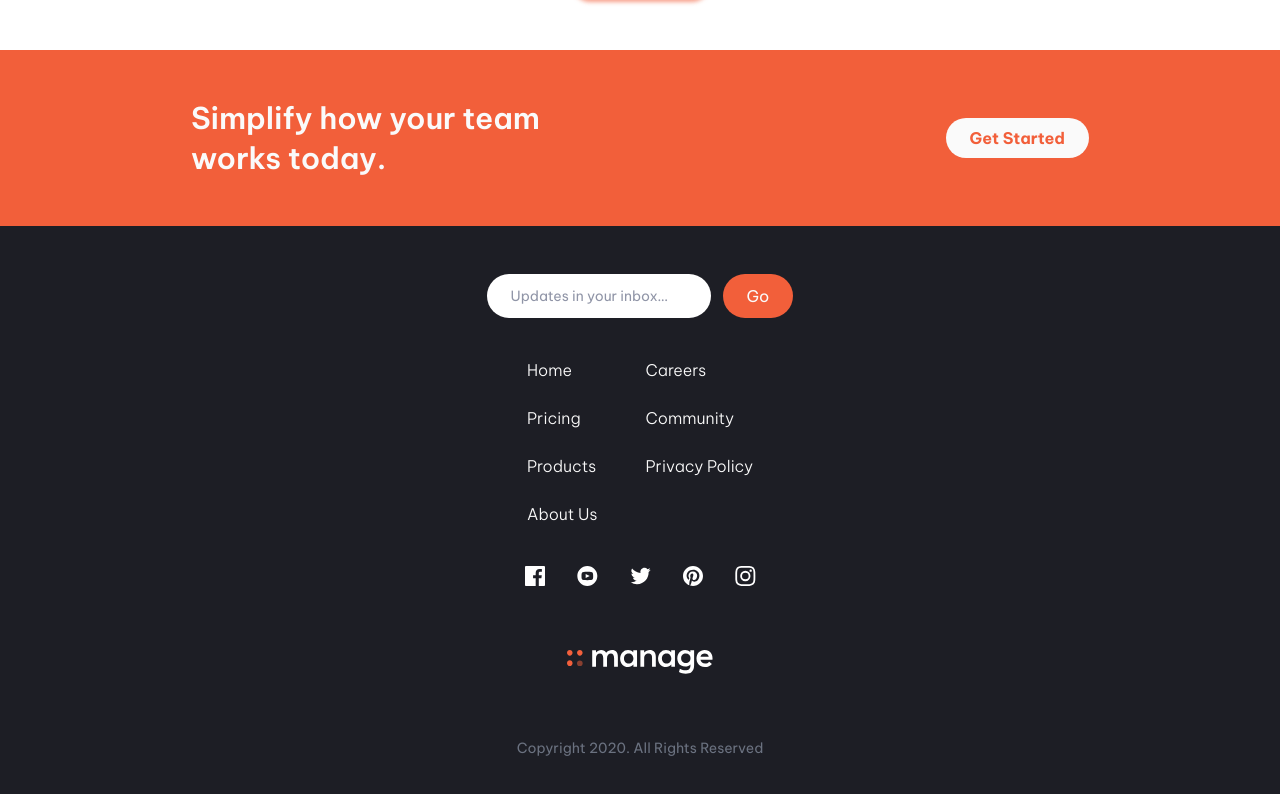
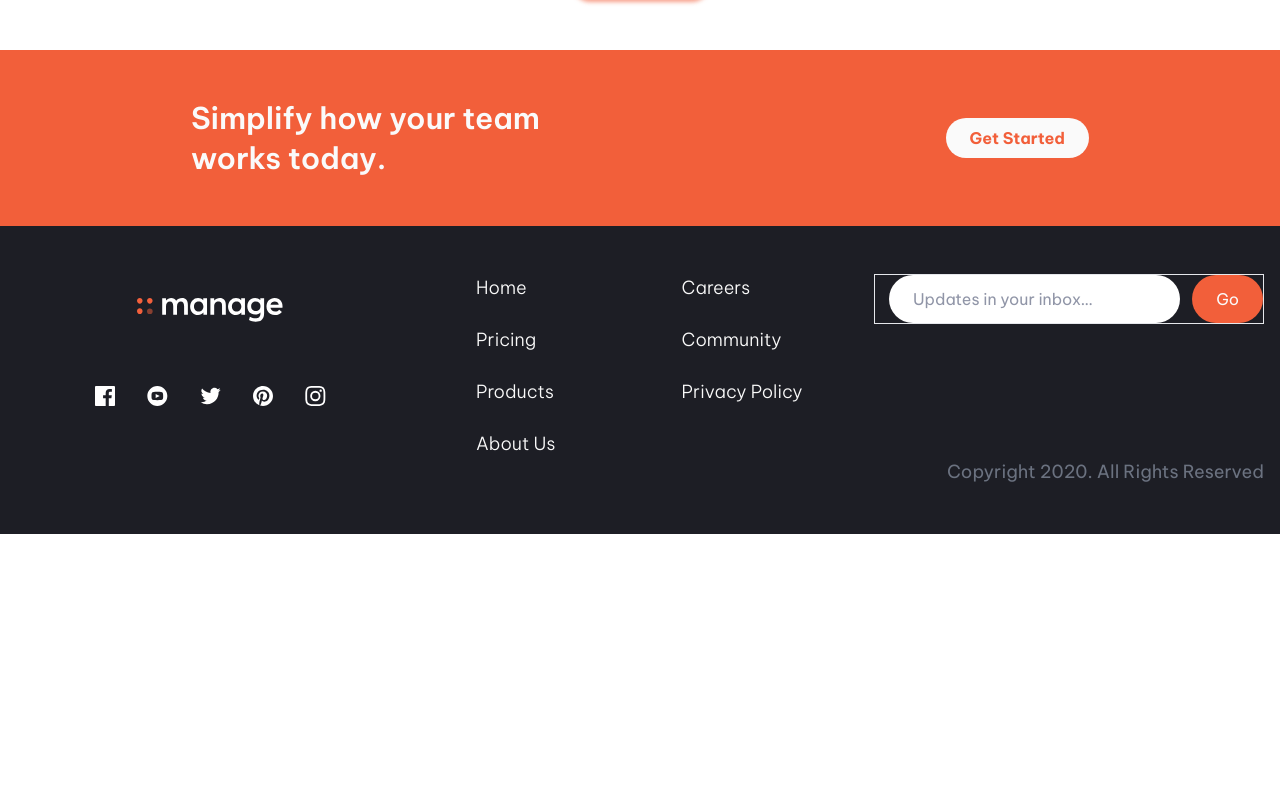
Before and after one commit to ChannMyaeAung/Manage-Landing-Page, a React (Vite) app: page / in a window 1280 px wide. Shown: the part 1853-2647 px from the top of the page. After the commit the page ends 2387 px from the top, so only its background shows below. Built offline with nearby package versions, Linux system fonts and the light colour scheme.

Commit message:
implemented desktop versions of footer component.

```diff
--- a/src/components/Footer.jsx
+++ b/src/components/Footer.jsx
@@ -1,7 +1,6 @@
 import React from "react";
 import { footerLinks, footerSocialMedia } from "../data";
-import { motion } from "framer-motion";
-import logo from "../assets/images/logo.svg";
+
 /* Notes: Footer data are in data.js file */
 
 const Footer = () => {
@@ -10,29 +9,32 @@ const Footer = () => {
   const rightLinks = footerLinks.slice(4);
 
   return (
-    <section className="flex flex-col items-center justify-center gap-10 px-4 py-12 bg-VeryDarkBlue text-VeryLightGray">
+    <section className="px-4 py-12 bg-VeryDarkBlue text-VeryLightGray">
+      <div className="flex flex-col items-center justify-center gap-10 lg:flex-row-reverse lg:items-start">
         {/* Subscription */}
-      <div id="subscription" className="flex gap-3">
-        <label htmlFor="subscription">
+        <div
+          id="subscription"
+          className="flex justify-center w-full gap-3 border md:justify-evenly lg:justify-end"
+        >
           <input
-            type="text"
+            type="email"
             placeholder="Updates in your inbox…"
             id="subscription"
             name="subscription"
-            className="px-6 py-3 text-sm rounded-full placeholder:text-DarkGrayishBlue text-BrightRed"
+            className="flex-shrink-0 px-6 py-3 text-sm rounded-full lg:text-base md:w-1/2 lg:w-3/4 placeholder:text-DarkGrayishBlue text-BrightRed"
           />
-        </label>
-        <button className="shadow-none hover:shadow-none cta__button">
+
+          <button className="flex-shrink shadow-none hover:shadow-none cta__button">
             Go
           </button>
         </div>
         {/* Footer useful links */}
-      <div className="flex justify-center w-full gap-12 font-light ">
+        <div className="flex justify-center w-full gap-12 font-light md:gap-16 md:justify-around">
           <ul className="flex flex-col gap-6 text-VeryLightGray">
             {leftLinks.map((link) => (
               <li
                 key={link.id}
-              className="transition-all hover:text-BrightRed focus:text-BrightRed"
+                className="transition-all xl:text-lg hover:text-BrightRed focus:text-BrightRed"
               >
                 <a href={`#${link.href}`}>{link.title}</a>
               </li>
@@ -42,7 +44,7 @@ const Footer = () => {
             {rightLinks.map((link) => (
               <li
                 key={link.id}
-              className="transition-all hover:text-BrightRed focus:text-BrightRed"
+                className="transition-all xl:text-lg hover:text-BrightRed focus:text-BrightRed"
               >
                 <a href={`#${link.href}`}>{link.title}</a>
               </li>
@@ -50,7 +52,7 @@ const Footer = () => {
           </ul>
         </div>
         {/* Social Media and Logo */}
-      <div className="flex flex-col w-full gap-10">
+        <div className="flex flex-col w-full gap-10 lg:flex-col-reverse">
           <ul className="flex items-center justify-center w-full gap-8 ">
             {footerSocialMedia.map((item) => (
               <li key={item.id} className="pointer-event-auto">
@@ -89,9 +91,12 @@ const Footer = () => {
             </svg>
           </figure>
         </div>
-      <p className="text-sm text-gray-500">
+      </div>
+      <div className="flex lg:items-end lg:justify-end lg:content-end">
+        <p className="text-sm text-gray-500 lg:text-base xl:text-lg lg:self-end ">
           Copyright 2020. All Rights Reserved
         </p>
+      </div>
     </section>
   );
 };
```
Lines whose indentation alone changed are shown as unchanged.
